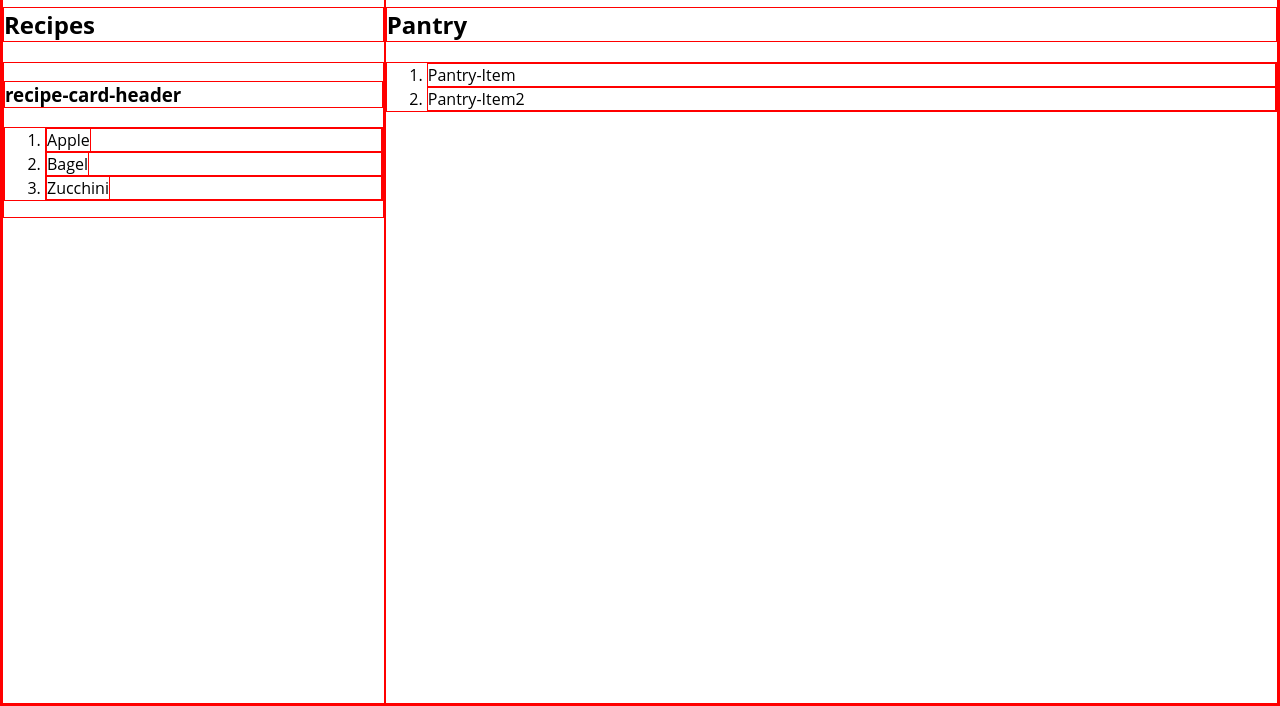
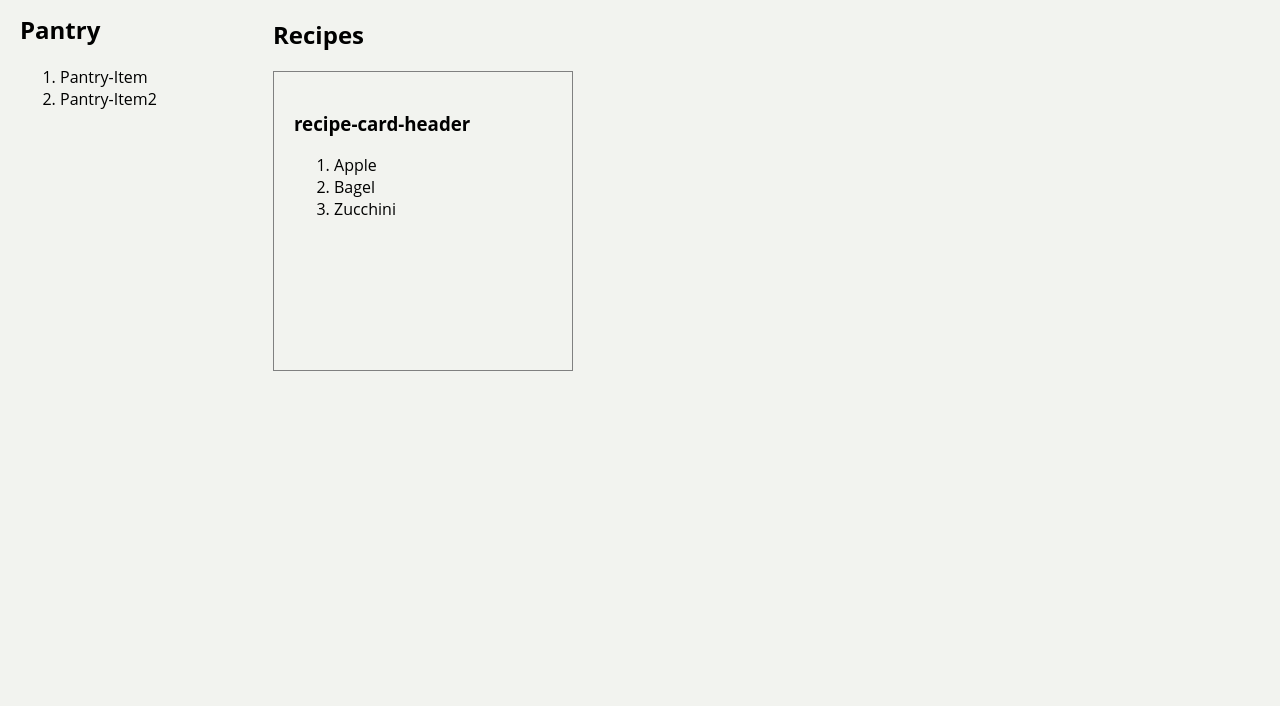
Before and after one commit to Edwardjackc/whats-cooking, a website: page src/index.html in a window 1280 px wide. Shown: the part 96-802 px from the top of the page. Drawn offline with Linux system fonts and the light colour scheme.

Commit message:
Add more styles

```diff
--- a/src/styles.css
+++ b/src/styles.css
@@ -1,18 +1,20 @@
 *{
-  box-sizing:border-box;
-  border:1px solid  red
+box-sizing:border-box;
+/* border:1px solid  red */
 }
 
 body{
-  grid-template-columns:30%;
+  background-color:#F2F3EF;
+  font-family: 'Open Sans', sans-serif;
+  grid-template-columns:20%;
   grid-template-rows:10%;
+  padding:10px 20px 0px 20px;
   display:grid;
   height:100vh;
-  font-family: 'Open Sans', sans-serif;
   grid-template-areas:
     "top top"
-    "main aside"
-    "main aside";
+    "aside main"
+    "aside main";
 }
 
 /* HEADER */
@@ -23,6 +25,7 @@ h1{
 
 header{
   grid-area:top;
+  border: 1px grey solid;
   width:100%;
   display: flex;
   justify-content: space-around;
@@ -67,10 +70,31 @@ header{
 /* MAIN */
 main{
   grid-area:main;
+  padding:5px;
+}
+
+.recipe__card{
+  border: 1px grey solid;
+  height:300px;
+  padding:20px;
+  width:300px;
+}
+
+.recipe__card--header{
+  font-weight:400;
+  font-size:1.5em;
 }
 
 
 /* ASIDE */
+
+.sidebar__header{
+  font-weight: 400;
+  font-size:1.5em;
+}
+
+
+
 aside{
     grid-area:aside;
 }
```
